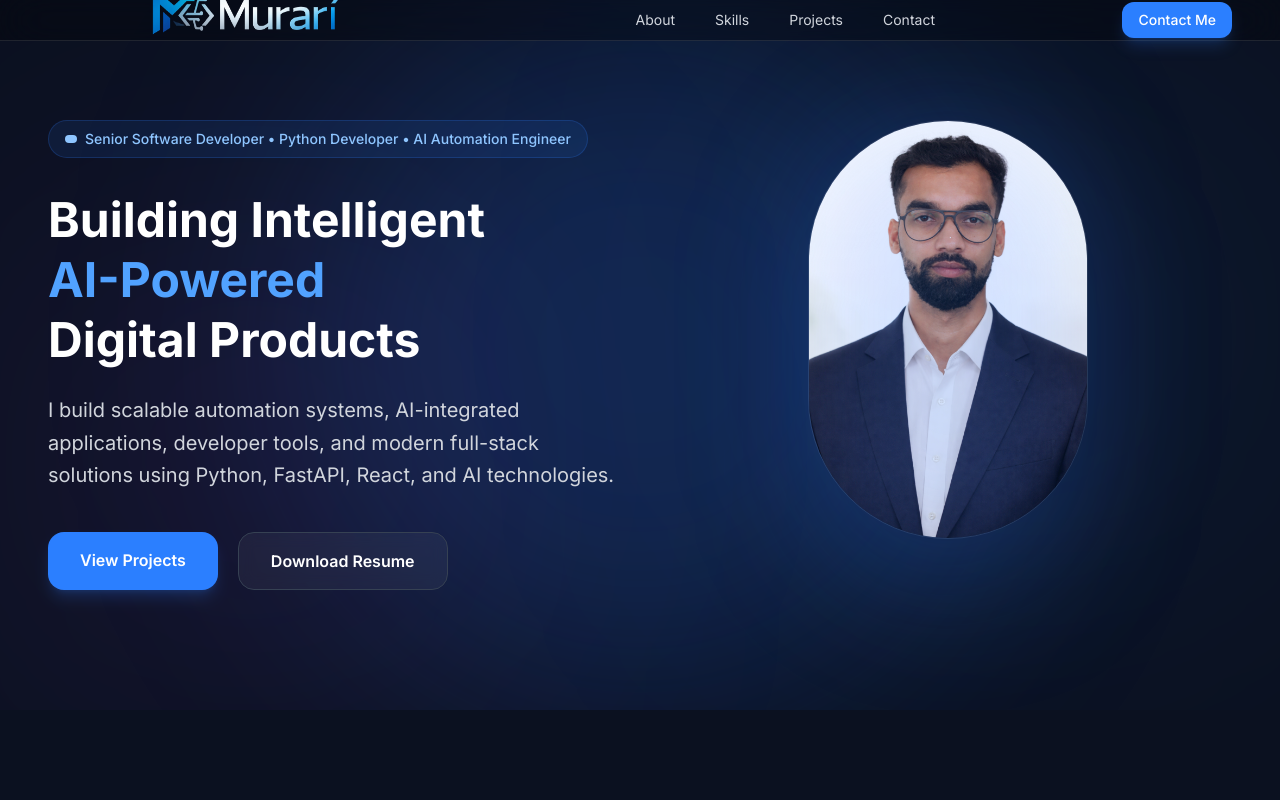
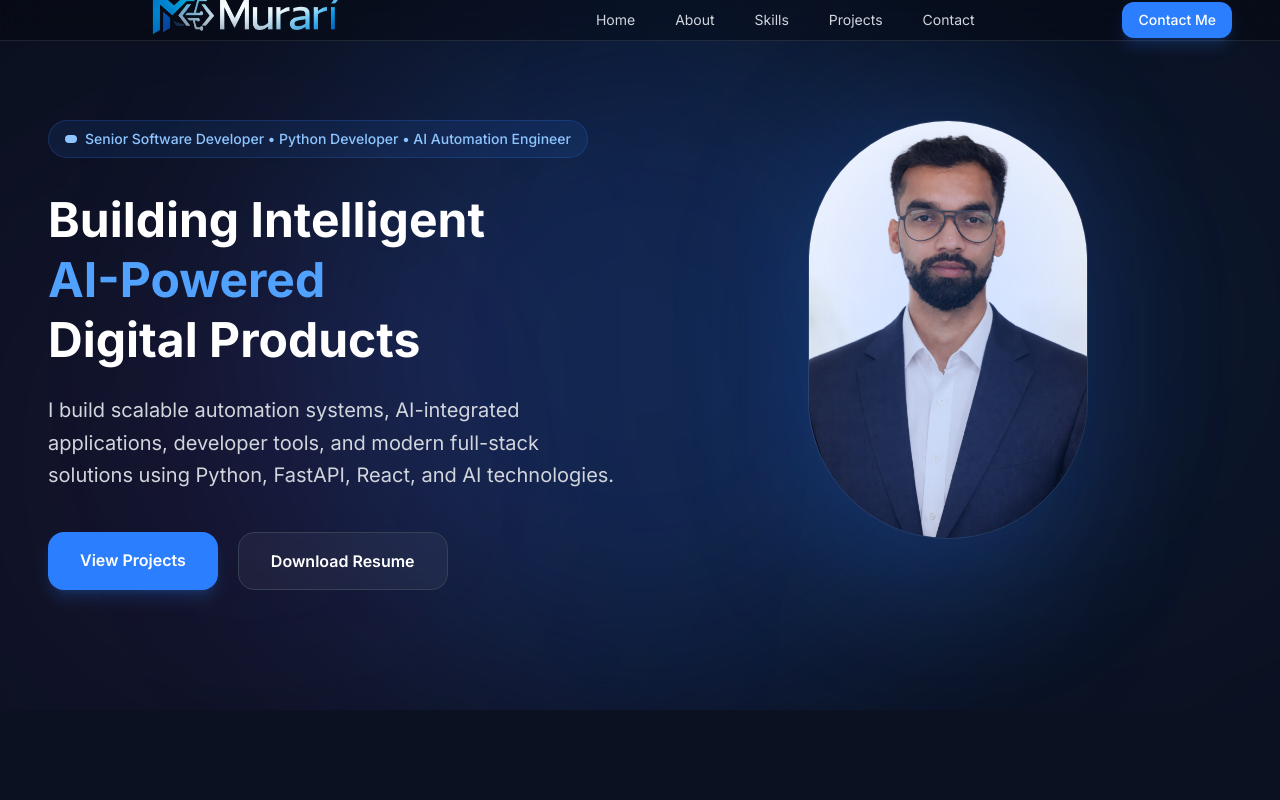
Before and after one commit to Murari2209/ai-engineer-portfolio, a Next.js app: page / in a window 1280 px wide. Shown: the top 800 px of the page. Built offline with nearby package versions, Linux system fonts and the light colour scheme.

Commit message:
home nutton update

```diff
--- a/components/layout/Navbar.tsx
+++ b/components/layout/Navbar.tsx
@@ -22,6 +22,10 @@ export default function Navbar() {
           </div>
 
           <nav className="flex  items-center gap-10 text-sm text-gray-300">
+
+            <a href="#Home" className="hover:text-white transition">
+              Home
+            </a>
 
             <a href="#about" className="hover:text-white transition">
               About
```
